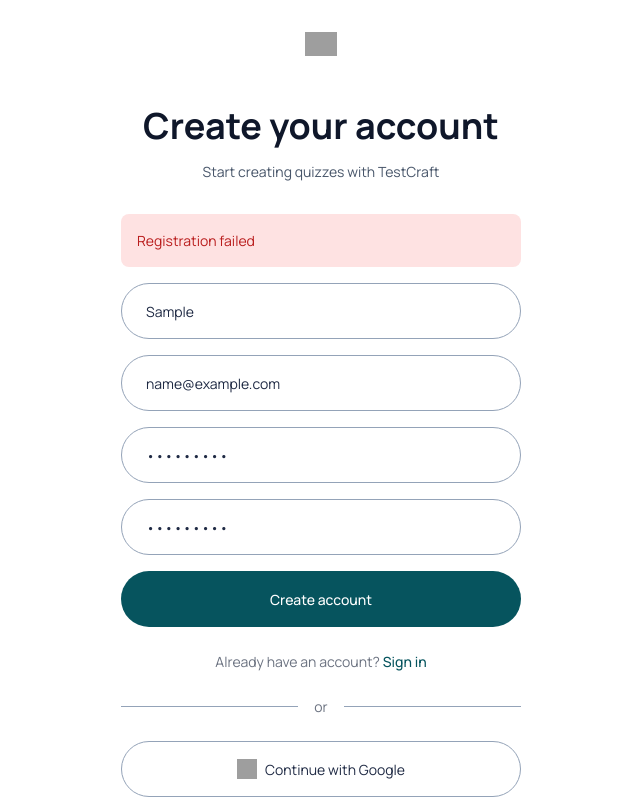
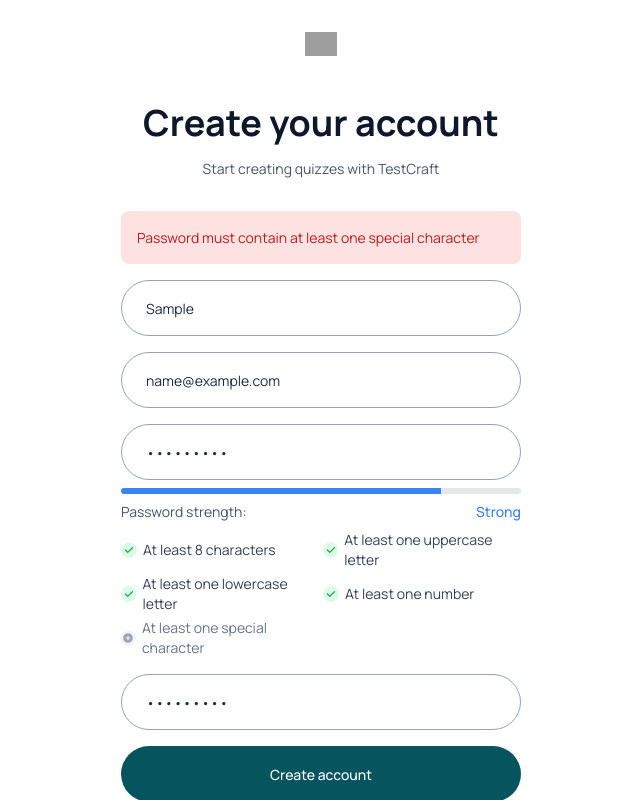
Before and after one commit to Isaacolagoke/test-craft-ai, a React (Vite) app in the folder frontend/: page /register in a window 1280 px wide. Both pictures are taken after typing "Sample", "name@example.com", "Sample123", "Sample123" into the empty fields and a click on the button "Create account". Shown: the top 800 px of the page, without its empty margins (319-959 px from the left). Built offline with nearby package versions, Linux system fonts and the light colour scheme; no server answers; grey boxes are pictures that could not be loaded.

Commit message:
Add password strength meter to improve registration UX

```diff
--- /dev/null
+++ b/frontend/src/components/PasswordStrengthMeter.jsx
@@ -0,0 +1,113 @@
+import React from 'react';
+
+const PasswordStrengthMeter = ({ password }) => {
+  // Password requirements
+  const requirements = [
+    {
+      id: 'length',
+      label: 'At least 8 characters',
+      isValid: password.length >= 8
+    },
+    {
+      id: 'uppercase',
+      label: 'At least one uppercase letter',
+      isValid: /[A-Z]/.test(password)
+    },
+    {
+      id: 'lowercase',
+      label: 'At least one lowercase letter',
+      isValid: /[a-z]/.test(password)
+    },
+    {
+      id: 'number',
+      label: 'At least one number',
+      isValid: /\d/.test(password)
+    },
+    {
+      id: 'special',
+      label: 'At least one special character',
+      isValid: /[!@#$%^&*(),.?":{}|<>]/.test(password)
+    }
+  ];
+
+  // Calculate password strength (0-100)
+  const calculateStrength = () => {
+    // Count valid requirements
+    const validCount = requirements.filter(req => req.isValid).length;
+    return (validCount / requirements.length) * 100;
+  };
+
+  const strength = calculateStrength();
+  const allValid = requirements.every(req => req.isValid);
+
+  // Determine color based on strength
+  const getStrengthColor = () => {
+    if (strength <= 20) return 'bg-red-500';
+    if (strength <= 40) return 'bg-orange-500';
+    if (strength <= 60) return 'bg-yellow-500';
+    if (strength <= 80) return 'bg-blue-500';
+    return 'bg-green-500';
+  };
+
+  // Only show when user starts typing a password
+  if (password.length === 0) {
+    return null;
+  }
+
+  return (
+    <div className="mt-2 mb-4 text-sm">
+      {/* Password strength meter */}
+      <div className="h-1.5 w-full bg-gray-200 rounded-full overflow-hidden mb-2">
+        <div
+          className={`h-full ${getStrengthColor()} transition-all duration-300 ease-in-out`}
+          style={{ width: `${strength}%` }}
+        ></div>
+      </div>
+
+      {/* Password strength label */}
+      <div className="flex justify-between items-center mb-2">
+        <span className="text-slate-600">Password strength:</span>
+        <span className={`font-medium ${
+          strength <= 40 ? 'text-red-500' :
+          strength <= 60 ? 'text-yellow-500' :
+          strength <= 80 ? 'text-blue-500' :
+          'text-green-500'
+        }`}>
+          {strength <= 20 ? 'Very weak' :
+           strength <= 40 ? 'Weak' :
+           strength <= 60 ? 'Medium' :
+           strength <= 80 ? 'Strong' :
+           'Very strong'}
+        </span>
+      </div>
+
+      {/* Requirements list */}
+      <div className="grid grid-cols-1 md:grid-cols-2 gap-1">
+        {requirements.map(req => (
+          <div key={req.id} className="flex items-center gap-1.5">
+            <div className={`w-4 h-4 rounded-full flex items-center justify-center
+              ${req.isValid
+                ? 'bg-green-100 text-green-600'
+                : 'bg-gray-100 text-gray-400'}`}
+            >
+              {req.isValid ? (
+                <svg xmlns="http://www.w3.org/2000/svg" className="h-3 w-3" viewBox="0 0 20 20" fill="currentColor">
+                  <path fillRule="evenodd" d="M16.707 5.293a1 1 0 010 1.414l-8 8a1 1 0 01-1.414 0l-4-4a1 1 0 011.414-1.414L8 12.586l7.293-7.293a1 1 0 011.414 0z" clipRule="evenodd" />
+                </svg>
+              ) : (
+                <svg xmlns="http://www.w3.org/2000/svg" className="h-3 w-3" viewBox="0 0 20 20" fill="currentColor">
+                  <path fillRule="evenodd" d="M10 18a8 8 0 100-16 8 8 0 000 16zm1-11a1 1 0 10-2 0v2H7a1 1 0 100 2h2v2a1 1 0 102 0v-2h2a1 1 0 100-2h-2V7z" clipRule="evenodd" />
+                </svg>
+              )}
+            </div>
+            <span className={req.isValid ? 'text-slate-700' : 'text-slate-500'}>
+              {req.label}
+            </span>
+          </div>
+        ))}
+      </div>
+    </div>
+  );
+};
+
+export default PasswordStrengthMeter;
--- a/frontend/src/pages/Register.jsx
+++ b/frontend/src/pages/Register.jsx
@@ -3,6 +3,7 @@ import { Link, useNavigate } from 'react-router-dom'
 import { useAuth } from '../context/AuthContext'
 import logoText from '../assets/logo-text.svg'
 import googleIcon from '../assets/google.svg'
+import PasswordStrengthMeter from '../components/PasswordStrengthMeter'
 
 export default function Register() {
   const navigate = useNavigate()
@@ -29,6 +30,30 @@ export default function Register() {
     // Validate password strength
     if (formData.password.length < 8) {
       setError('Password must be at least 8 characters long')
+      return
+    }
+
+    // Check for uppercase letter
+    if (!/[A-Z]/.test(formData.password)) {
+      setError('Password must contain at least one uppercase letter')
+      return
+    }
+
+    // Check for lowercase letter
+    if (!/[a-z]/.test(formData.password)) {
+      setError('Password must contain at least one lowercase letter')
+      return
+    }
+
+    // Check for number
+    if (!/\d/.test(formData.password)) {
+      setError('Password must contain at least one number')
+      return
+    }
+
+    // Check for special character
+    if (!/[!@#$%^&*(),.?":{}|<>]/.test(formData.password)) {
+      setError('Password must contain at least one special character')
       return
     }
 
@@ -118,6 +143,7 @@ export default function Register() {
                   required
                   disabled={isLoading}
                 />
+                <PasswordStrengthMeter password={formData.password} />
               </div>
               <div>
                 <input
```
